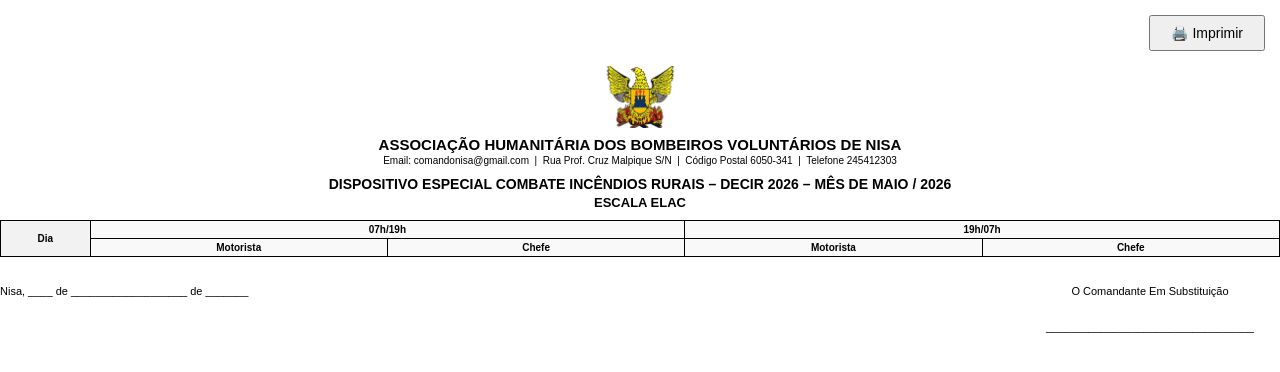
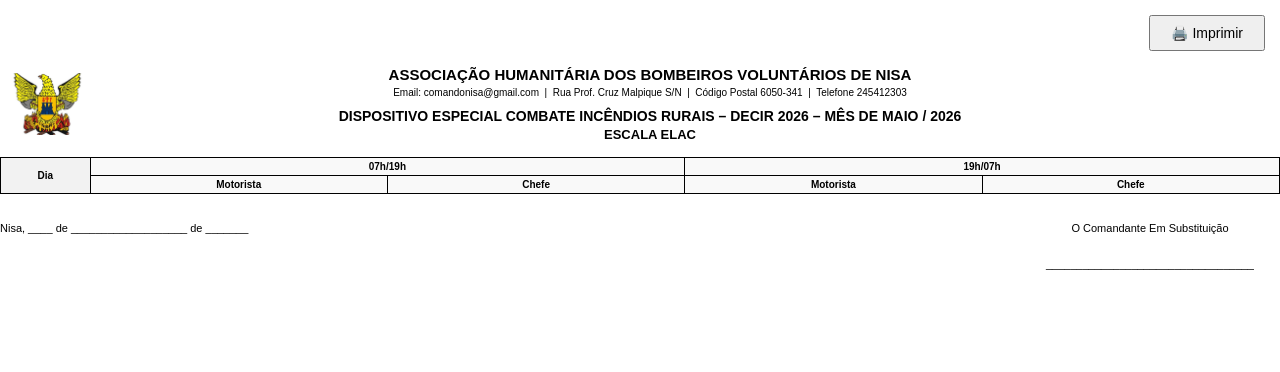
Before and after one commit to apequito/AHBVNisa, a Flask app: page /ecins/imprimir-escala-elac in a window 1280 px wide. Shown: the top 372 px of the page. Run offline with Flask 3, Linux system fonts and the light colour scheme; a user stored in the database is signed in; data comes from the database, SQL or seed files in the repository; data that the repository does not hold is empty; some libraries are stand-ins or nearby versions.

Commit message:
Version 15.05.26.21.00

```diff
--- a/templates/imprimir_elac_escala.html
+++ b/templates/imprimir_elac_escala.html
@@ -3,123 +3,103 @@
 <head>
 <meta charset="UTF-8">
 <title>Escala ELAC - {{ meses[mes-1] }} {{ ano }}</title>
-
 <style>
+/* Mesmo CSS de impressão do ECIN */
 @page {
     size: A3;
     margin: 12mm;
+    @top-center { content: none; }
+    @bottom-center { content: none; }
 }
-
 body {
     font-family: Arial, sans-serif;
     margin: 0;
     padding: 0;
     color: #000;
 }
+@media print {
+    .no-print { display: none; }
+    header, footer, .page-break, .page-number, .print-date, .print-url { display: none; }
+    body { margin: 0; padding: 0; }
+}
+.no-print { margin: 15px; text-align: right; }
 
-.no-print {
-    margin: 15px;
-    text-align: right;
+/* Cabeçalho com imagem à esquerda */
+.header {
+    display: flex;
+    align-items: center;
+    justify-content: space-between;
+    margin-bottom: 15px;
+    flex-wrap: wrap;
 }
-
-.header {
-    text-align: center;
-    margin-bottom: 8px;
-}
-
 .logo {
     width: 95px;
     height: auto;
-    margin-bottom: 4px;
+    margin-right: 20px;
 }
-
+.header-text {
+    flex: 1;
+    text-align: center;
+}
 .associacao {
     font-size: 15px;
     font-weight: bold;
     text-transform: uppercase;
 }
-
 .contactos {
     font-size: 10px;
-    margin-top: 2px;
+    margin-top: 4px;
 }
-
 .titulo-principal {
     font-size: 14px;
     font-weight: bold;
     margin-top: 10px;
     text-transform: uppercase;
 }
-
 .subtitulo {
     font-size: 13px;
     font-weight: bold;
     margin-top: 3px;
 }
-
+/* Tabela */
 table {
     width: 100%;
     border-collapse: collapse;
     font-size: 10px;
-    margin-top: 10px;
+    margin-top: 15px;
 }
-
 th, td {
     border: 1px solid #000;
     padding: 3px 4px;
     vertical-align: middle;
 }
-
 th {
     background-color: #f2f2f2;
     font-weight: bold;
-    font-size: 10px;
     text-align: center;
 }
-
 .subcol {
     background-color: #f9f9f9;
 }
-
 .col-dia {
     width: 7%;
     text-align: center;
     font-weight: bold;
 }
-
-.col-motorista,
-.col-chefe {
+.col-motorista, .col-chefe {
     width: 23.25%;
     text-align: center;
 }
-
 .bombeiro-linha {
     white-space: nowrap;
     overflow: hidden;
     text-overflow: ellipsis;
     line-height: 1.4;
 }
-
-.posto-abrev {
-    font-weight: bold;
-}
-
-.nome-bombeiro {
-    font-weight: bold;
-    margin: 0 2px;
-}
-
-.mecanografico {
-    font-size: 9px;
-    color: #333;
-}
-
-hr {
-    margin: 2px 0;
-    border: none;
-    border-top: 1px solid #ccc;
-}
-
+.posto-abrev { font-weight: bold; }
+.nome-bombeiro { font-weight: bold; margin: 0 2px; }
+.mecanografico { font-size: 9px; color: #333; }
+hr { margin: 2px 0; border: none; border-top: 1px solid #ccc; }
 .footer {
     margin-top: 28px;
     font-size: 11px;
@@ -127,25 +107,12 @@ hr {
     justify-content: space-between;
     align-items: flex-start;
 }
-
 .assinatura {
     text-align: center;
     min-width: 260px;
 }
-
-@media print {
-    body {
-        -webkit-print-color-adjust: exact;
-        print-color-adjust: exact;
-    }
-
-    .no-print {
-        display: none;
-    }
-}
 </style>
 </head>
-
 <body>
 
 <div class="no-print">
@@ -153,30 +120,24 @@ hr {
 </div>
 
 <div class="header">
-    <img
-        class="logo"
+    <img class="logo"
          src="{{ url_for('static', filename='images/BVN.COMP.jpg') }}"
          alt="Bombeiros Voluntários de Nisa"
-    >
-
-    <div class="associacao">
-        Associação Humanitária dos Bombeiros Voluntários de Nisa
-    </div>
-
+         onerror="this.style.display='none'">
+    <div class="header-text">
+        <div class="associacao">Associação Humanitária dos Bombeiros Voluntários de Nisa</div>
         <div class="contactos">
             Email: comandonisa@gmail.com &nbsp;|&nbsp;
             Rua Prof. Cruz Malpique S/N &nbsp;|&nbsp;
             Código Postal 6050-341 &nbsp;|&nbsp;
             Telefone 245412303
         </div>
-
         <div class="titulo-principal">
             Dispositivo Especial Combate Incêndios Rurais – DECIR {{ ano }} – Mês de {{ meses[mes-1] }} / {{ ano }}
         </div>
-
-    <div class="subtitulo">
-        ESCALA ELAC
+        <div class="subtitulo">ESCALA ELAC</div>
     </div>
+    <div style="width: 95px;"></div>
 </div>
 
 <table>
@@ -193,33 +154,18 @@ hr {
             <th class="subcol col-chefe">Chefe</th>
         </tr>
     </thead>
-
     <tbody>
-        {% set abrev = {
-            'Comandante': 'Cmd',
-            '2º Comandante': '2ºCmdt',
-            'Adjunto Comando': 'Adj Com',
-            'Of. Bomb. 1ª': 'Of1',
-            'Of. Bomb. 2ª': 'Of2',
-            'Chefe': 'Chf',
-            'Sub Chefe': 'SChf',
-            'Bomb. 1ª': '1ª',
-            'Bomb. 2ª': '2ª',
-            'Bomb. 3ª': '3ª',
-            'Bombeiro Especialista': 'B.Esp',
-            'Estagiário': 'Estg',
-            'Cadete': 'Cad'
-        } %}
-
+        {% set abrev = { 'Comandante': 'Cmd', '2º Comandante': '2ºCmdt', 'Adjunto Comando': 'Adj Com',
+            'Of. Bomb. 1ª': 'Of1', 'Of. Bomb. 2ª': 'Of2', 'Chefe': 'Chf', 'Sub Chefe': 'SChf',
+            'Bomb. 1ª': '1ª', 'Bomb. 2ª': '2ª', 'Bomb. 3ª': '3ª', 'Bombeiro Especialista': 'B.Esp',
+            'Estagiário': 'Estg', 'Cadete': 'Cad' } %}
         {% for dia in dias %}
         <tr>
             <td class="col-dia">{{ dia }}</td>
-
             {% for turno in ['07h/19h', '19h/07h'] %}
                 {% for funcao in ['Motorista', 'Chefe'] %}
                 <td class="col-{{ funcao|lower }}">
                     {% set bombeiros = escala[dia].get(turno, {}).get(funcao, []) %}
-
                     {% if bombeiros %}
                         {% for b in bombeiros %}
                         <div class="bombeiro-linha">
@@ -229,9 +175,7 @@ hr {
                         </div>
                         {% if not loop.last %}<hr>{% endif %}
                         {% endfor %}
-                    {% else %}
-                        -
-                    {% endif %}
+                    {% else %} - {% endif %}
                 </td>
                 {% endfor %}
             {% endfor %}
@@ -241,15 +185,8 @@ hr {
 </table>
 
 <div class="footer">
-    <div>
-        Nisa, ____ de ___________________ de _______
-    </div>
-
-    <div class="assinatura">
-        O Comandante Em Substituição
-        <br><br><br>
-        __________________________________
-    </div>
+    <div>Nisa, ____ de ___________________ de _______</div>
+    <div class="assinatura">O Comandante Em Substituição<br><br><br>__________________________________</div>
 </div>
 
 </body>
```
Also changed, not shown: templates/imprimir_ecin_escala.html (+47 -44 lines). Lines whose indentation alone changed are shown as unchanged.
